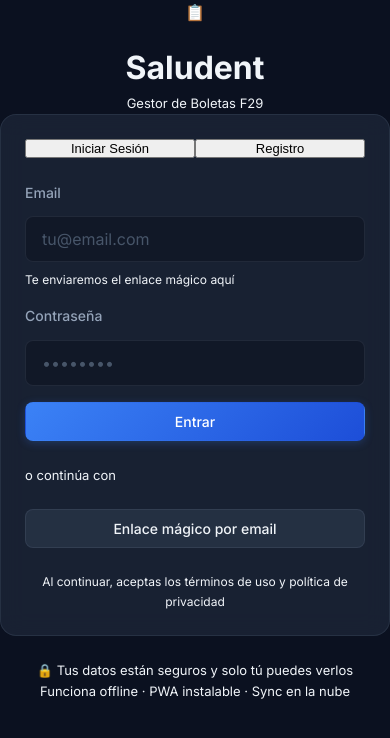
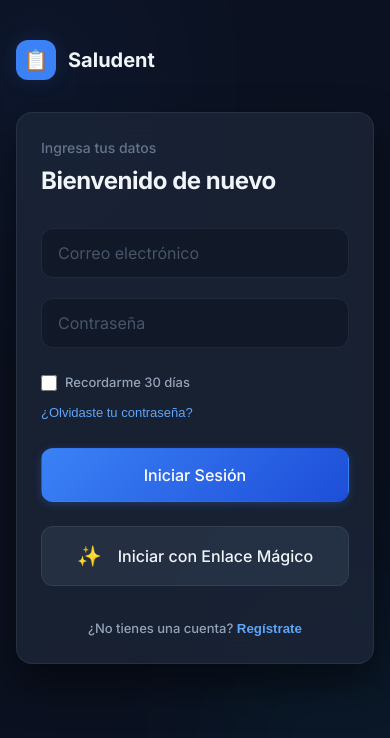
Before and after one commit to willfranc25/Declarix, a React (Vite) app: page /login in a window 390 px wide. Shown: the top 738 px of the page. Built offline with nearby package versions, Linux system fonts and the light colour scheme.

Commit message:
feat: mejoras en filtros de reportes, diseño de login responsivo y corrección de concurrencia en guardado

```diff
--- a/dev-dist/sw.js
+++ b/dev-dist/sw.js
@@ -81,7 +81,7 @@ define(['./workbox-90f62ff3'], (function (workbox) { 'use strict';
     "revision": "3ca0b8505b4bec776b69afdba2768812"
   }, {
     "url": "index.html",
-    "revision": "0.s4crq17adpg"
+    "revision": "0.cr1mrjv3bo"
   }], {});
   workbox.cleanupOutdatedCaches();
   workbox.registerRoute(new workbox.NavigationRoute(workbox.createHandlerBoundToURL("index.html"), {
--- a/src/index.css
+++ b/src/index.css
@@ -1677,3 +1677,89 @@ img { max-width: 100%; height: auto; }
     --color-border-light: rgba(255, 255, 255, 0.15);
   }
 }
+
+/* Login page animations */
+@keyframes slideUp {
+  from {
+    opacity: 0;
+    transform: translateY(20px);
+  }
+  to {
+    opacity: 1;
+    transform: translateY(0);
+  }
+}
+
+@keyframes fadeIn {
+  from { opacity: 0; }
+  to { opacity: 1; }
+}
+
+@keyframes pulse {
+  0%, 100% { box-shadow: 0 0 20px rgba(59, 130, 246, 0.3); }
+  50% { box-shadow: 0 0 40px rgba(59, 130, 246, 0.5), 0 0 60px rgba(6, 182, 212, 0.3); }
+}
+
+@keyframes spin {
+  to { transform: rotate(360deg); }
+}
+
+@keyframes shake {
+  0%, 100% { transform: translateX(0); }
+  25% { transform: translateX(-5px); }
+  75% { transform: translateX(5px); }
+}
+
+.login-card {
+  animation: slideUp 0.5s ease-out 0.1s both;
+}
+
+.login-logo {
+  animation: slideUp 0.5s ease-out;
+}
+
+.login-logo-icon {
+  animation: pulse 3s ease-in-out infinite;
+}
+
+.login-tabs-indicator {
+  transition: transform var(--transition-slow) ease-out;
+}
+
+.login-form-panel {
+  animation: fadeIn 0.25s ease-out;
+}
+
+.login-info {
+  animation: fadeIn 0.5s ease-out 0.4s both;
+}
+
+.btn-primary {
+  transition: all var(--transition-base);
+}
+
+.btn-primary:hover:not(:disabled) {
+  box-shadow: 0 4px 16px rgba(59, 130, 246, 0.4);
+  transform: translateY(-1px);
+}
+
+.btn-secondary:hover:not(:disabled) {
+  background: rgba(71, 85, 105, 0.4);
+  border-color: rgba(148, 163, 184, 0.2);
+}
+
+.form-input:focus {
+  outline: none;
+  border-color: var(--color-accent);
+  box-shadow: 0 0 0 3px var(--color-accent-glow);
+}
+
+button[role="tab"]:focus-visible {
+  outline: 2px solid var(--color-accent);
+  outline-offset: -2px;
+  border-radius: var(--radius-md);
+}
+
+.alert-danger {
+  animation: slideUp 0.3s ease-out, shake 0.5s ease-out;
+}
--- a/src/pages/BatchReviewPage.jsx
+++ b/src/pages/BatchReviewPage.jsx
@@ -213,6 +213,7 @@ export default function BatchReviewPage() {
 
   // Guardar seleccionados
   const handleSaveSelected = async () => {
+    if (isSaving) return;
     const selectedRows = rows.filter(r => selectedIds.includes(r.id));
     if (selectedRows.length === 0) return;
 
@@ -266,6 +267,7 @@ export default function BatchReviewPage() {
 
   // Guardar todos
   const handleSaveAll = async () => {
+    if (isSaving) return;
     if (rows.length === 0) return;
 
     // Verificar si hay errores
--- a/src/pages/LoginPage.jsx
+++ b/src/pages/LoginPage.jsx
@@ -49,209 +49,326 @@ export default function LoginPage() {
   };
 
   const switchMode = (mode) => {
-    setIsLogin(mode === 'login');
+    const newIsLogin = mode === 'login';
+    if (newIsLogin !== isLogin) {
+      setIsLogin(newIsLogin);
       setError('');
       setShowMagicLink(false);
+    }
   };
 
+  const tabs = [
+    { id: 'login', label: 'Iniciar Sesión', isActive: isLogin },
+    { id: 'register', label: 'Registro', isActive: !isLogin },
+  ];
+
   return (
-    <div className="min-h-screen flex items-center justify-center p-4 bg-gradient-to-br from-slate-900 via-slate-800 to-slate-900">
-      <div className="w-full max-w-md">
-        {/* Logo */}
-        <div className="text-center mb-8">
-          <div className="inline-flex items-center justify-center w-16 h-16 mx-auto mb-4 bg-gradient-to-br from-blue-500 to-cyan-500 rounded-2xl shadow-lg">
-            <span className="text-3xl">📋</span>
+    <>
+      <style>{`
+        .login-wrapper {
+          min-height: 100vh;
+          display: flex;
+          flex-direction: column;
+          align-items: center;
+          justify-content: center;
+          padding: var(--space-6);
+          position: relative;
+          overflow: hidden;
+          background: var(--color-bg-primary);
+        }
+        .login-logo {
+          position: absolute;
+          top: var(--space-8);
+          left: var(--space-8);
+          display: flex;
+          align-items: center;
+          gap: var(--space-3);
+          z-index: 20;
+        }
+        .login-card {
+          width: 100%;
+          max-width: 440px;
+          padding: var(--space-10);
+          position: relative;
+          z-index: 10;
+          border-radius: 24px;
+          background-color: var(--color-bg-elevated);
+          border: 1px solid var(--color-border);
+          box-shadow: var(--shadow-xl);
+          margin-top: 0;
+        }
+        .login-title {
+          font-size: var(--font-size-3xl);
+          font-weight: 700;
+          color: var(--color-text-primary);
+          letter-spacing: -0.02em;
+          margin: 0;
+          line-height: 1.2;
+        }
+        .login-options-row {
+          display: flex;
+          align-items: center;
+          justify-content: space-between;
+          margin-top: -4px;
+        }
+        @media (max-width: 600px) {
+          .login-wrapper {
+            padding: var(--space-4);
+            justify-content: flex-start;
+          }
+          .login-logo {
+            position: relative;
+            top: 0;
+            left: 0;
+            margin-bottom: var(--space-8);
+            margin-top: var(--space-6);
+            align-self: flex-start;
+          }
+          .login-card {
+            padding: var(--space-6);
+            border-radius: 16px;
+          }
+          .login-title {
+            font-size: 24px; /* Evita que el texto desborde */
+          }
+          .login-options-row {
+            flex-direction: column;
+            align-items: flex-start;
+            gap: 12px;
+            margin-top: 4px;
+          }
+        }
+      `}</style>
+      <div className="login-wrapper">
+
+        {/* Background glowing effects to match dark theme */}
+        <div style={{
+          position: 'absolute',
+          top: '-10%', left: '-10%',
+          width: '40%', height: '40%',
+          borderRadius: '50%',
+          background: 'var(--color-accent)',
+          opacity: '0.1',
+          filter: 'blur(100px)',
+          pointerEvents: 'none'
+        }}></div>
+        <div style={{
+          position: 'absolute',
+          bottom: '-10%', right: '-10%',
+          width: '40%', height: '40%',
+          borderRadius: '50%',
+          background: 'var(--color-cyan)',
+          opacity: '0.1',
+          filter: 'blur(100px)',
+          pointerEvents: 'none'
+        }}></div>
+
+        {/* Top Left Logo */}
+        <div className="login-logo">
+          <div style={{
+            width: '40px', height: '40px',
+            background: 'var(--color-accent)',
+            borderRadius: 'var(--radius-lg)',
+            display: 'flex', alignItems: 'center', justifyContent: 'center',
+            boxShadow: 'var(--shadow-glow)',
+            flexShrink: 0
+          }}>
+            <span style={{ fontSize: '20px' }}>📋</span>
           </div>
-          <h1 className="text-2xl font-bold bg-gradient-to-r from-blue-400 to-cyan-400 bg-clip-text text-transparent">
-            Saludent
-          </h1>
-          <p className="text-slate-400 mt-1 text-sm">Gestor de Boletas F29</p>
+          <span style={{
+            fontSize: 'var(--font-size-xl)',
+            fontWeight: '700',
+            color: 'var(--color-text-primary)'
+          }}>Saludent</span>
         </div>
 
-        {/* Form Card */}
-        <div className="card p-6 sm:p-8">
-          <div className="space-y-6">
-            {/* Tabs */}
-            <div className="flex border-b border-slate-700" role="tablist">
-              <button
-                type="button"
-                role="tab"
-                aria-selected={isLogin}
-                aria-controls="login-panel"
-                id="login-tab"
-                onClick={() => switchMode('login')}
-                className={`flex-1 py-3 text-center font-medium text-sm transition-all ${
-                  isLogin
-                    ? 'text-blue-400 border-b-2 border-blue-400'
-                    : 'text-slate-500 hover:text-slate-300'
-                }`}
-              >
-                Iniciar Sesión
-              </button>
-              <button
-                type="button"
-                role="tab"
-                aria-selected={!isLogin}
-                aria-controls="register-panel"
-                id="register-tab"
-                onClick={() => switchMode('register')}
-                className={`flex-1 py-3 text-center font-medium text-sm transition-all ${
-                  !isLogin
-                    ? 'text-blue-400 border-b-2 border-blue-400'
-                    : 'text-slate-500 hover:text-slate-300'
-                }`}
-              >
-                Registro
-              </button>
+        {/* Center Card */}
+        <div className="card login-card">
+
+          <div style={{ marginBottom: 'var(--space-8)' }}>
+            <p style={{
+              fontSize: 'var(--font-size-base)',
+              color: 'var(--color-text-tertiary)',
+              marginBottom: 'var(--space-2)',
+              fontWeight: '500'
+            }}>
+              {isLogin ? 'Ingresa tus datos' : 'Crea tu cuenta'}
+            </p>
+            <h1 className="login-title">
+              {isLogin ? 'Bienvenido de nuevo' : 'Regístrate'}
+            </h1>
           </div>
 
           {/* Error */}
           {error && (
-              <div
-                className="alert alert-danger text-sm p-3"
-                role="alert"
-                style={{ animation: 'slideUp 0.3s ease-out' }}
-              >
-                <span className="flex items-center gap-2">
-                  <span>⚠️</span>
+            <div style={{
+              marginBottom: 'var(--space-6)',
+              padding: 'var(--space-3)',
+              borderRadius: 'var(--radius-md)',
+              background: 'var(--color-danger-bg)',
+              border: '1px solid rgba(239, 68, 68, 0.2)',
+              color: 'var(--color-danger)',
+              fontSize: 'var(--font-size-sm)',
+              display: 'flex',
+              alignItems: 'center',
+              gap: 'var(--space-2)'
+            }}>
+              <span aria-hidden="true">⚠️</span>
               <span>{error}</span>
-                </span>
             </div>
           )}
 
           {/* Form */}
-            <form
-              onSubmit={handleSubmit}
-              className="space-y-4"
-              id={isLogin ? 'login-panel' : 'register-panel'}
-              role="tabpanel"
-              aria-labelledby={isLogin ? 'login-tab' : 'register-tab'}
-            >
-              <div className="form-group">
-                <label htmlFor="email" className="form-label">
-                  Email
-                </label>
+          <form onSubmit={handleSubmit} style={{ display: 'flex', flexDirection: 'column', gap: 'var(--space-5)' }}>
+            <div>
               <input
                 id="email"
                 type="email"
                 className="form-input"
+                style={{
+                  padding: '14px 16px',
+                  fontSize: 'var(--font-size-md)',
+                  borderRadius: 'var(--radius-lg)'
+                }}
                 value={email}
                 onChange={(e) => setEmail(e.target.value)}
-                  placeholder="tu@email.com"
+                placeholder="Correo electrónico"
                 required
                 autoComplete="email"
                 disabled={loading}
-                  aria-describedby="email-hint"
               />
-                <span id="email-hint" className="text-xs text-slate-500">Te enviaremos el enlace mágico aquí</span>
             </div>
 
             {(!isLogin || !showMagicLink) && (
-                <div className="form-group">
-                  <label htmlFor="password" className="form-label">
-                    Contraseña
-                  </label>
+              <div style={{ animation: 'slideUp 0.25s ease-out' }}>
                 <input
                   id="password"
                   type="password"
                   className="form-input"
+                  style={{
+                    padding: '14px 16px',
+                    fontSize: 'var(--font-size-md)',
+                    borderRadius: 'var(--radius-lg)'
+                  }}
                   value={password}
                   onChange={(e) => setPassword(e.target.value)}
-                    placeholder="••••••••"
+                  placeholder="Contraseña"
                   required={!showMagicLink}
                   minLength={6}
                   autoComplete={isLogin ? "current-password" : "new-password"}
                   disabled={loading}
                 />
-                  {!isLogin && (
-                    <p className="text-xs text-slate-500 mt-1">Mínimo 6 caracteres</p>
+              </div>
             )}
+
+            {isLogin && !showMagicLink && (
+              <div className="login-options-row">
+                <label style={{
+                  display: 'flex',
+                  alignItems: 'center',
+                  gap: '8px',
+                  cursor: 'pointer',
+                  fontSize: 'var(--font-size-sm)',
+                  color: 'var(--color-text-secondary)',
+                  fontWeight: '500'
+                }}>
+                  <input type="checkbox" style={{
+                    width: '16px', height: '16px',
+                    accentColor: 'var(--color-accent)',
+                    flexShrink: 0
+                  }} />
+                  Recordarme 30 días
+                </label>
+                <button type="button" style={{
+                  background: 'none', border: 'none',
+                  color: 'var(--color-accent-light)',
+                  fontSize: 'var(--font-size-sm)',
+                  fontWeight: '500', cursor: 'pointer', padding: 0
+                }}>
+                  ¿Olvidaste tu contraseña?
+                </button>
               </div>
             )}
 
             <button
               type="submit"
-                className="btn btn-primary w-full py-3 text-base"
+              className="btn btn-primary"
+              style={{
+                width: '100%',
+                padding: '14px 16px',
+                fontSize: 'var(--font-size-md)',
+                borderRadius: 'var(--radius-lg)',
+                marginTop: 'var(--space-2)'
+              }}
               disabled={loading}
             >
-                {loading ? (
-                  <>
-                    <span className="spinner mr-2" style={{ width: '18px', height: '18px' }} />
-                    <span>Cargando...</span>
-                  </>
-                ) : isLogin ? (
-                  'Entrar'
-                ) : (
-                  'Crear Cuenta'
-                )}
+              {loading ? 'Procesando...' : (isLogin ? 'Iniciar Sesión' : 'Regístrate')}
             </button>
           </form>
 
-            {/* Magic Link Option */}
-            <div className="relative">
-              <div className="absolute inset-0 flex items-center">
-                <div className="w-full border-t border-slate-700" />
-              </div>
-              <div className="relative flex justify-center text-sm">
-                <span className="px-4 bg-slate-800/50 text-slate-500">o continúa con</span>
-              </div>
-            </div>
-
+          {/* Secondary Options */}
+          <div style={{ marginTop: 'var(--space-6)', display: 'flex', flexDirection: 'column', gap: 'var(--space-4)' }}>
             <button
               type="button"
               onClick={() => setShowMagicLink(!showMagicLink)}
-              className="btn btn-secondary w-full py-2"
+              className="btn btn-secondary"
+              style={{
+                width: '100%',
+                padding: '14px 16px',
+                fontSize: 'var(--font-size-md)',
+                borderRadius: 'var(--radius-lg)'
+              }}
               disabled={loading}
-              aria-expanded={showMagicLink}
             >
-              {showMagicLink ? 'Volver a contraseña' : 'Enlace mágico por email'}
+              <span style={{ fontSize: '20px', marginRight: '8px' }}>✨</span>
+              {showMagicLink ? 'Volver a usar contraseña' : 'Iniciar con Enlace Mágico'}
             </button>
 
             {showMagicLink && (
-              <form
-                onSubmit={handleMagicLink}
-                className="space-y-4 mt-4 pt-4 border-t border-slate-700 animate-slide-up"
-              >
-                <p className="text-sm text-slate-400 text-center">
-                  Te enviaremos un enlace para entrar sin contraseña
-                </p>
-                <div className="form-group">
-                  <label htmlFor="magicEmail" className="form-label">Email</label>
-                  <input
-                    id="magicEmail"
-                    type="email"
-                    className="form-input"
-                    value={email}
-                    onChange={(e) => setEmail(e.target.value)}
-                    placeholder="tu@email.com"
-                    required
-                    autoComplete="email"
-                    disabled={loading}
-                  />
-                </div>
+              <form onSubmit={handleMagicLink} style={{ animation: 'slideUp 0.3s ease-out', marginTop: 'var(--space-2)' }}>
                 <button
                   type="submit"
-                  className="btn btn-secondary w-full py-2"
+                  className="btn btn-ghost"
+                  style={{
+                    width: '100%',
+                    padding: '14px 16px',
+                    fontSize: 'var(--font-size-md)',
+                    borderRadius: 'var(--radius-lg)',
+                    background: 'var(--color-text-primary)',
+                    color: 'var(--color-bg-primary)',
+                    fontWeight: '600'
+                  }}
                   disabled={loading}
                 >
-                  {loading ? 'Enviando...' : 'Enviar enlace'}
+                  {loading ? 'Enviando...' : 'Enviar enlace a mi correo'}
                 </button>
               </form>
             )}
+          </div>
 
-            {/* Footer */}
-            <p className="text-center text-xs text-slate-500 pt-2 border-t border-slate-700">
-              Al continuar, aceptas los términos de uso y política de privacidad
-            </p>
+          <div style={{
+            marginTop: 'var(--space-8)',
+            textAlign: 'center',
+            fontSize: 'var(--font-size-sm)',
+            color: 'var(--color-text-secondary)',
+            fontWeight: '500'
+          }}>
+            {isLogin ? '¿No tienes una cuenta?' : '¿Ya tienes una cuenta?'} {' '}
+            <button
+              type="button"
+              onClick={() => switchMode(isLogin ? 'register' : 'login')}
+              style={{
+                background: 'none', border: 'none', padding: 0,
+                color: 'var(--color-accent-light)',
+                fontWeight: '600', cursor: 'pointer'
+              }}
+            >
+              {isLogin ? 'Regístrate' : 'Inicia Sesión'}
+            </button>
+          </div>
+
         </div>
       </div>
-
-        {/* Info */}
-        <div className="text-center mt-6 text-sm text-slate-500">
-          <p>🔒 Tus datos están seguros y solo tú puedes verlos</p>
-          <p className="mt-1">Funciona offline · PWA instalable · Sync en la nube</p>
-        </div>
-      </div>
-    </div>
+    </>
   );
 }
```
Also changed, not shown: src/App.jsx (+7 -7 lines), src/pages/ReportsPage.jsx (+107 -21 lines), 1 other file (tests, documents, lock files or other folders). Lines whose indentation alone changed are shown as unchanged.
